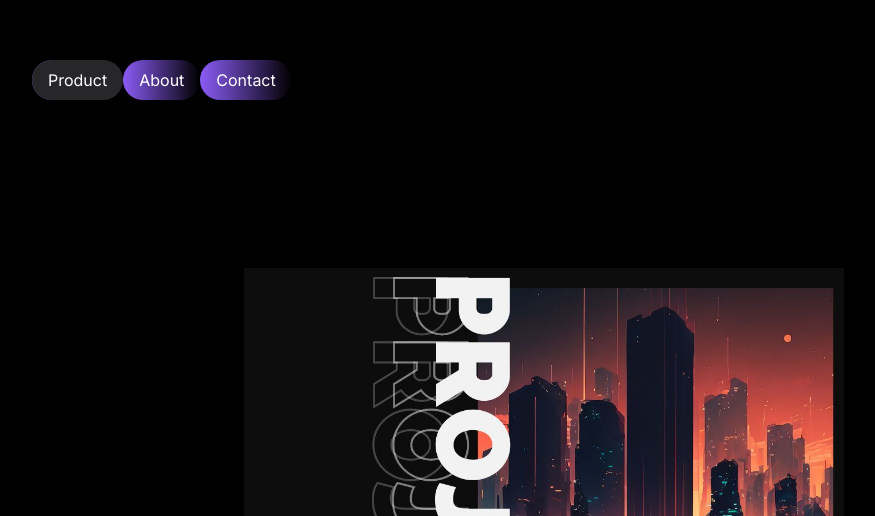
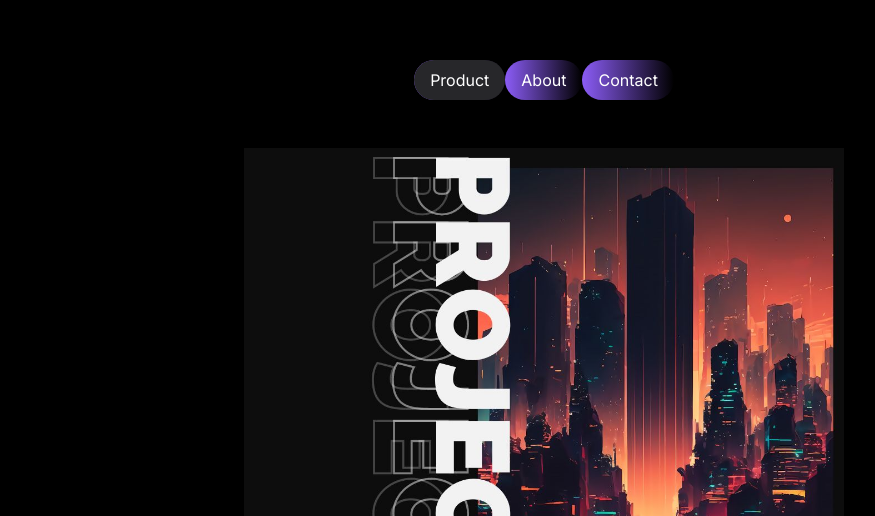
Before and after one commit to kunalborkar2001/Next-Portfolio, a Next.js app: page / in a window 1280 px wide. Shown: the part 2284-2800 px from the top of the page, without its empty margins (96-971 px from the left). Built offline with nearby package versions, Linux system fonts and the light colour scheme.

Commit message:
centered the tabs

```diff
--- a/src/components/ui/tabs.tsx
+++ b/src/components/ui/tabs.tsx
@@ -40,7 +40,7 @@ export const Tabs = ({
     <>
       <div
         className={cn(
-          "flex flex-row items-center justify-start [perspective:1000px] relative overflow-auto sm:overflow-visible no-visible-scrollbar max-w-full w-full",
+          "flex flex-row items-center justify-center [perspective:1000px] relative  overflow-auto sm:overflow-visible no-visible-scrollbar max-w-full w-full",
           containerClassName
         )}
       >
@@ -79,7 +79,7 @@ export const Tabs = ({
         active={active}
         key={active.value}
         hovering={hovering}
-        className={cn("mt-32", contentClassName)}
+        className={cn("mt-2", contentClassName)}
       />
     </>
   );
```
